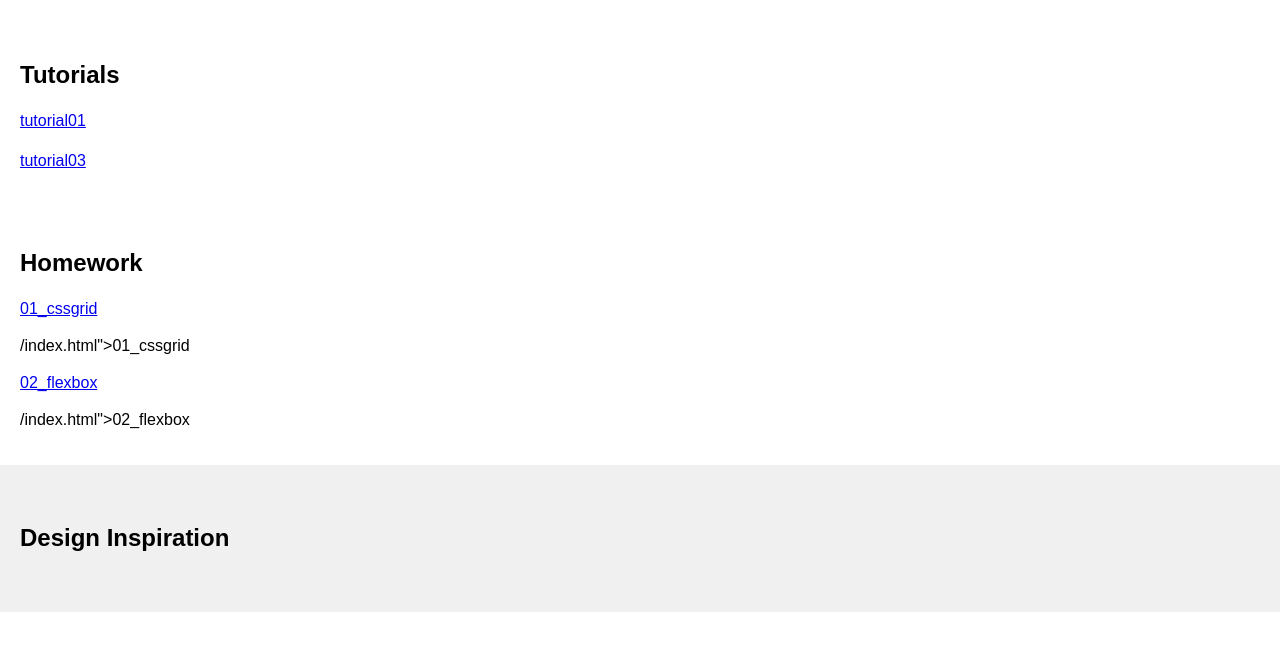
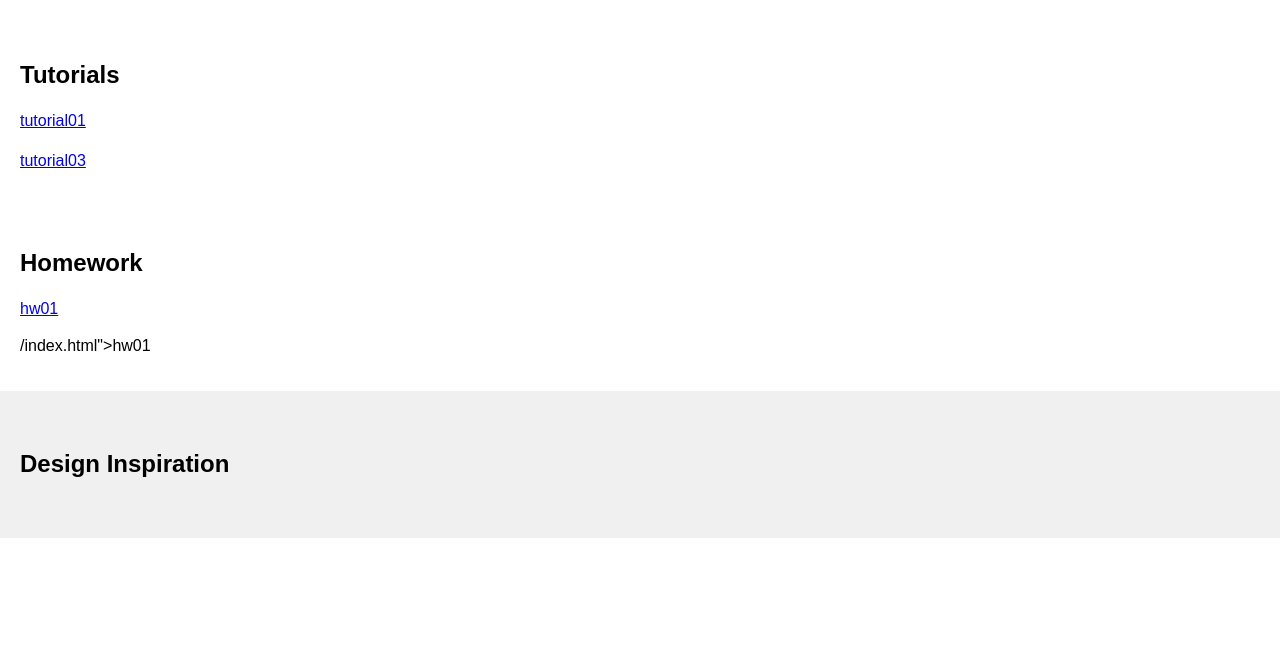
Before and after one commit to steviejayoung/cs130-coursework, a plain HTML site: page index.html in a window 1280 px wide. Shown: the part 99-750 px from the top of the page. Drawn offline with Linux system fonts and the light colour scheme.

Commit message:
Added links to homepage

```diff
--- a/index.html
+++ b/index.html
@@ -30,8 +30,8 @@
                     When you submit a new tutorial, add a link to it
                     here (if applicable)
                 -->
-                <p><a href="01_cssgrid/index.html">01_cssgrid</a></p>/index.html">01_cssgrid</a></p>
-                <p><a href="02_flexbox/index.html">02_flexbox</a></p>/index.html">02_flexbox</a></p>
+                <p><a href="hw01/index.html">hw01</a></p>/index.html">hw01</a></p>
+
             </section>
             <section id="inspiration">
                 <h2>Design Inspiration</h2>
```
